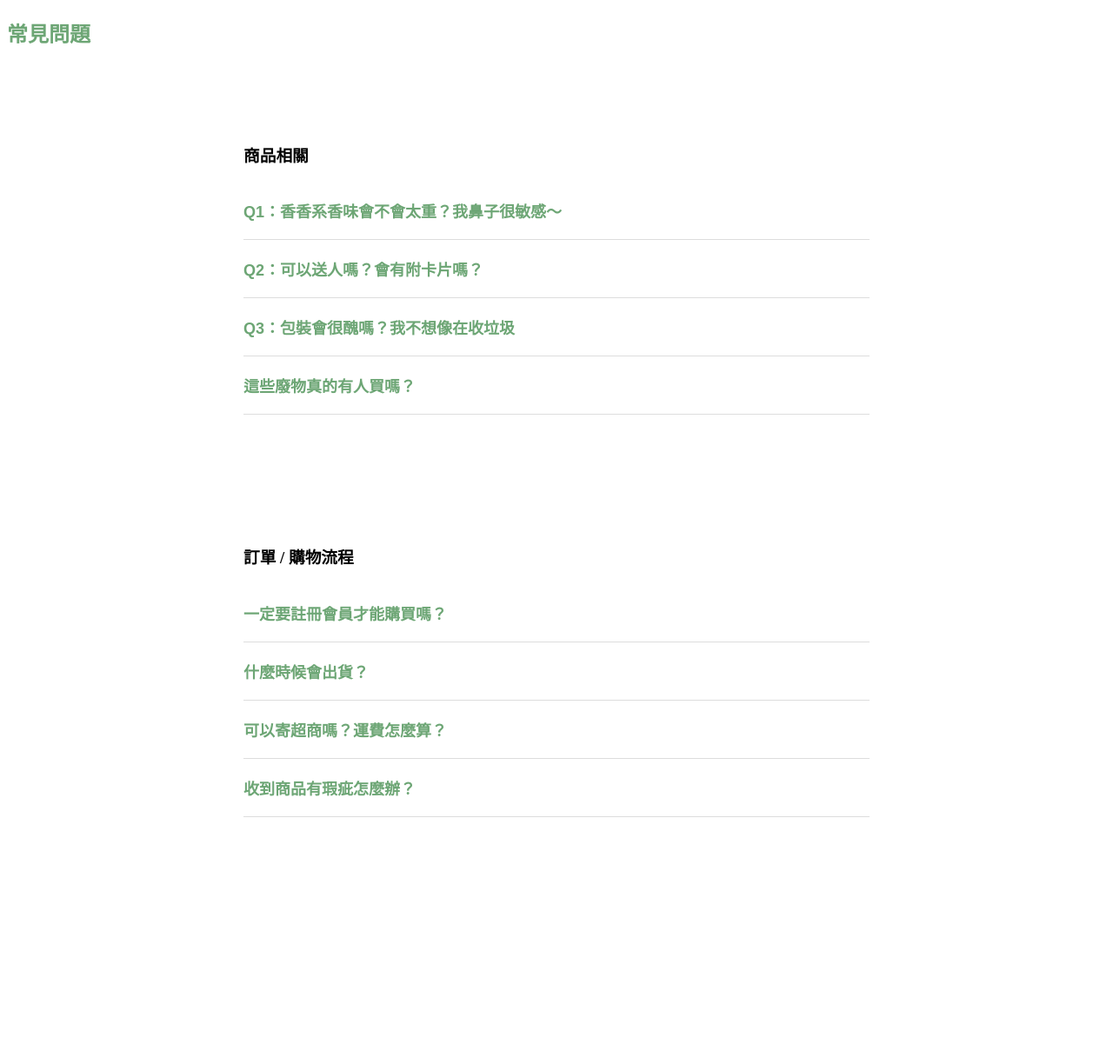
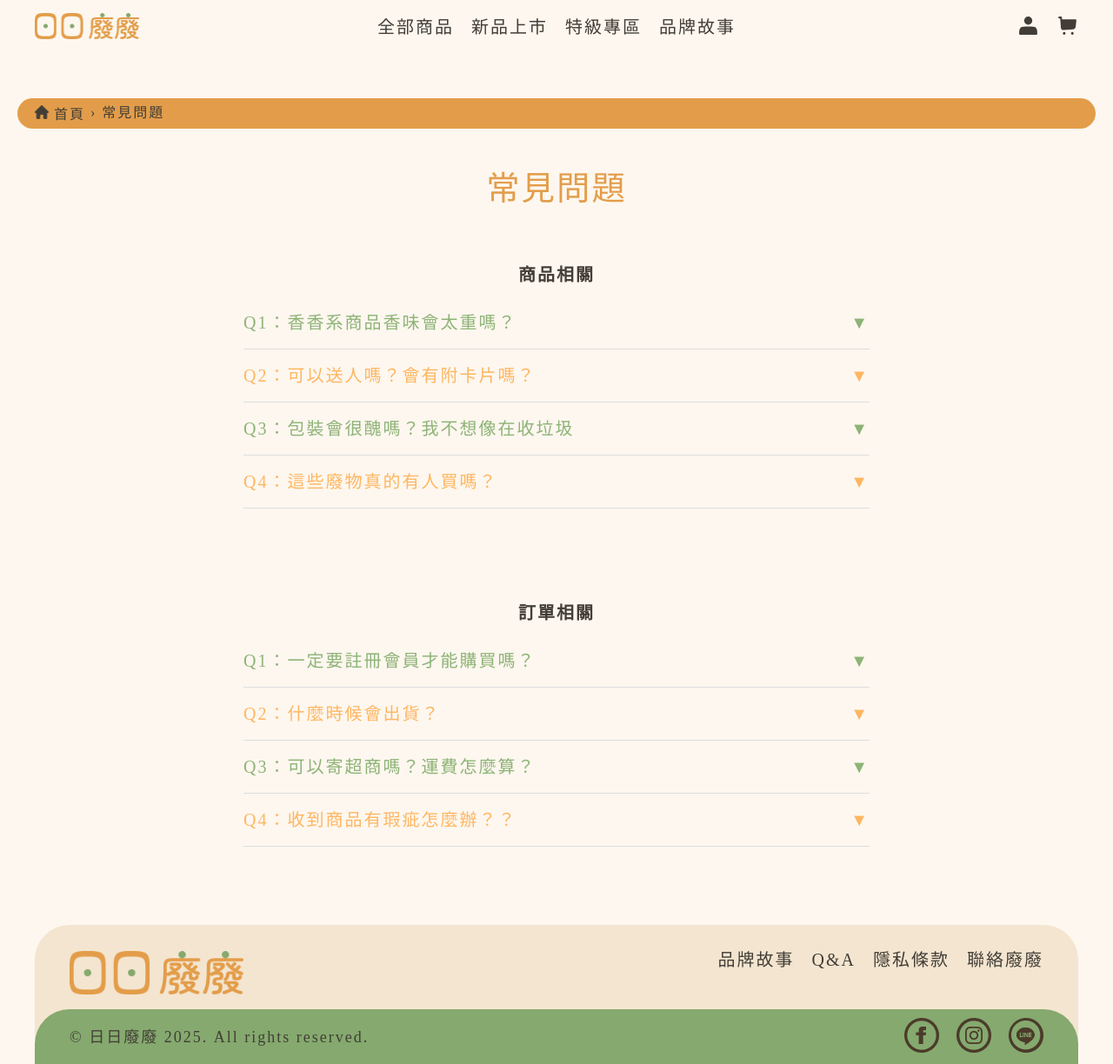
Before and after one commit to Amooo1122/dayday, a plain HTML site: page faq.html in a window 1280 px wide. Shown: the whole page at 87% size. Before the commit the page ends 1030 px from the top, so only its background shows below. Drawn offline with Linux system fonts and the light colour scheme; a web font is replaced by a local one.

Commit message:
新增QA

```diff
--- a/all.css
+++ b/all.css
@@ -63,7 +63,8 @@ header{
     background-color: #E39D4A;
     width: 1200px;
     border-radius: 100px;
-    gap: 6px
+    gap: 6px;
+    font-size: 16px;
 }
 
 .breadcrumb-icon {
--- a/faq.html
+++ b/faq.html
@@ -4,124 +4,192 @@
     <meta charset="UTF-8">
     <meta name="viewport" content="width=device-width, initial-scale=1.0">
     <title>常見問題</title>
+    <link rel="stylesheet" href="reset.css">
+    <link rel="stylesheet" href="all.css">
+    <link href="https://fonts.googleapis.com/css2?family=Zen+Maru+Gothic:wght@400;500;700&display=swap" rel="stylesheet">
     <style>
+        .container{
+            width: 1200px;
+            margin: 50px auto;
+            align-items: center;
+        }
+
         .faq-section {
             max-width: 720px;
-            margin: 50px auto;
+            margin: 30px auto;
             padding: 40px 24px;
         }
 
-            .faq-title {
+        .faq-title {
+            text-align: center;
             margin-bottom: 24px;
-            color: #6DA675;
+            color: #E39D4A;
         }
 
-            .faq-item {
+        .faq-category{
+            margin-bottom: 15px;
+            text-align: center;
+        }
+
+        .faq-item {
             border-bottom: 1px solid #ddd;
-            padding: 12px 0;
+            padding: 10px 0;
             }
 
-            .faq-question {
-            background: none;
-            border: none;
-            font-size: 18px;
-            font-weight: bold;
-            color: #6DA675;
-            text-align: left;
-            width: 100%;
+        .faq-item summary {
             cursor: pointer;
-            padding: 8px 0;
-            }
+            display: flex;
+            justify-content: space-between;
+            align-items: center;
+            padding: 10px 0;
+        }
 
-            .faq-answer {
-            display: none;
-            padding: 8px 0 16px;
-            line-height: 1.6;
-            color: #555;
-            }
+        .faq-item .icon {
+            display: inline-block;
+            transition: transform 0.3s ease;
+        }
 
-            .faq-item.active .faq-answer {
-            display: block;
-            }
+        .faq-item[open] .icon {
+            transform: rotate(180deg);
+        }
+
+        .faq-item:nth-child(odd) .faq-q {
+            color: #8EB376;
+        }
+
+        .faq-item:nth-child(even) .faq-q{
+            color: #FFB661;
+        }
+
+        .faq-item p{
+            font-size: 1rem;
+            left: 5px;
+        }
     </style>
 </head>
 <body>
-    <h2 class="faq-title">常見問題</h2>
+    <header>
+        <div class="logo">
+            <a href="index.html"><img src="./pic/logo.png" alt="Logo"></a>
+        </div>
 
-    <section class="faq-section">
-        <h3 class="faq-category">商品相關</h3>
+        <nav class="main-nav">
+            <ul>
+                <li><a href="#">全部商品</a></li>
+                <li><a href="new-arrivals.html">新品上市</a></li>
+                <li><a href="news.html">特級專區</a></li>
+                <li><a href="about.html">品牌故事</a></li>
+            </ul>
+        </nav>
 
-        <div class="faq-item">
-            <button class="faq-question">Q1：香香系香味會不會太重？我鼻子很敏感～</button>
-            <div class="faq-answer">
-            我們的香味偏溫和、舒心，不會刺鼻。但每個人對味道的感受不同，建議第一次使用時可放在空間稍大的地方唷 🕯
+        <div class="head-icon">
+            <a href="#" class="icon-member">
+            <svg xmlns="http://www.w3.org/2000/svg" width="25" height="25" viewBox="0 0 48 48"><path fill="currentColor" stroke="currentColor" stroke-linecap="round" stroke-linejoin="round" stroke-width="4" d="M24 20a7 7 0 1 0 0-14a7 7 0 0 0 0 14M6 40.8V42h36v-1.2c0-4.48 0-6.72-.872-8.432a8 8 0 0 0-3.496-3.496C35.92 28 33.68 28 29.2 28H18.8c-4.48 0-6.72 0-8.432.872a8 8 0 0 0-3.496 3.496C6 34.08 6 36.32 6 40.8"/></svg>
+            </a>
+            <a href="#" class="icon-cart">
+            <svg xmlns="http://www.w3.org/2000/svg" width="25" height="25" viewBox="0 0 24 24">
+            <path fill="currentColor" fill-rule="evenodd" d="M3 2a1 1 0 0 0 0 2h1.074l.16 2.077l.616 8.017a3 3 0 0 0 3.205 2.762l10.355-.74a3 3 0 0 0 2.768-2.661l.816-7.345A1 1 0 0 0 21 5H6.157l-.16-2.077A1 1 0 0 0 5 2zm4 18.5A1.5 1.5 0 0 1 8.5 19h.01a1.5 1.5 0 0 1 1.5 1.5v.01a1.5 1.5 0 0 1-1.5 1.5H8.5a1.5 1.5 0 0 1-1.5-1.5zM17.5 19a1.5 1.5 0 0 0-1.5 1.5v.01a1.5 1.5 0 0 0 1.5 1.5h.01a1.5 1.5 0 0 0 1.5-1.5v-.01a1.5 1.5 0 0 0-1.5-1.5z" clip-rule="evenodd" />
+            </svg>
+            </a>
+        </div>
+    </header>
+
+    <nav class="breadcrumb">
+        <a href="index.html"><img src="./pic/home.png" alt="首頁" class="breadcrumb-icon">首頁</a>
+        <span class="separator">›</span>
+        <span>常見問題</span>
+    </nav>
+
+    <div class="container">
+        <h2 class="faq-title">常見問題</h2>
+        <section class="faq-section">
+            <h4 class="faq-category">商品相關</h4>
+            <div class="faq-list">
+                <details class="faq-item">
+                    <summary class="faq-q">
+                        Q1：香香系商品香味會太重嗎？
+                        <span class="icon">▼</span>
+                    </summary>
+                    <p>我們的香味偏溫和、舒心，不會刺鼻。但每個人對味道的感受不同，建議第一次使用時可放在空間稍大的地方唷 🕯</p>
+                </details>
+                <details class="faq-item">
+                    <summary class="faq-q">
+                        Q2：可以送人嗎？會有附卡片嗎？
+                        <span class="icon">▼</span>
+                    </summary class="faq-q">
+                    <p>當然可以～下單時備註「送禮」，我們會幫你附上手寫風小卡或空白卡片，包裝也會好好整理，不會尷尬喔</p>
+                </details>
+                <details class="faq-item">
+                    <summary class="faq-q">
+                        Q3：包裝會很醜嗎？我不想像在收垃圾
+                        <span class="icon">▼</span>
+                    </summary>
+                    <p>雖然我們叫「廢廢」，但我們的包裝走溫柔療癒風 ✨ 收到的不是垃圾，是治癒感滿滿的小驚喜！</p>
+                </details>
+                <details class="faq-item">
+                    <summary class="faq-q">
+                        Q4：這些廢物真的有人買嗎？
+                        <span class="icon">▼</span>
+                    </summary>
+                    <p>你不是正在看嗎😏 越廢越可愛，買來不一定有用，但一定讓你會心一笑。</p>
+                </details>
+            </div>
+        </section>
+        <section class="faq-section">
+            <h4 class="faq-category">訂單相關</h4>
+            <div class="faq-list">
+                <details class="faq-item">
+                    <summary class="faq-q">
+                        Q1：一定要註冊會員才能購買嗎？
+                        <span class="icon">▼</span>
+                    </summary>
+                    <p>是的唷～我們採會員制購物制度，註冊快速方便，也能查訂單、累積點數。不會寄垃圾信請放心 💌</p>
+                </details>
+                <details class="faq-item">
+                    <summary class="faq-q">
+                        Q2：什麼時候會出貨？
+                        <span class="icon">▼</span>
+                    </summary class="faq-q">
+                    <p>付款完成後的 2～3 個工作天內會寄出唷。遇假日或節日可能稍慢，會在 IG 通知大家 🐢</p>
+                </details>
+                <details class="faq-item">
+                    <summary class="faq-q">
+                        Q3：可以寄超商嗎？運費怎麼算？
+                        <span class="icon">▼</span>
+                    </summary>
+                    <p>可以的！支援 7-11 和全家取貨，運費 NT$60，滿 NT$1000 免運喔～
+</p>
+                </details>
+                <details class="faq-item">
+                    <summary class="faq-q">
+                        Q4：收到商品有瑕疵怎麼辦？？
+                        <span class="icon">▼</span>
+                    </summary>
+                    <p>拍照私訊我們 IG 或寄信給客服，我們會盡快幫你處理，讓你安心買廢物 </p>
+                </details>
+            </div>
+        </section>
+    </div>
+
+    <footer class="site-footer">
+        <div class="footer-main">
+            <img src="./pic/logo.png" alt="logo">
+            <ul class="footer-nav">
+                <li><a href="about.html">品牌故事</a></li>
+                <li><a href="faq.html">Q&A</a></li>
+                <li><a href="#">隱私條款</a></li>
+                <li><a href="#">聯絡廢廢</a></li>
+            </ul>
+        </div>
+        <div class="footer-social">
+            <p class="footer-bottom">© 日日廢廢 2025. All rights reserved.</p>
+            <div class="footer-icon">
+            <a href="#"><img src="./pic/FB.png" alt="FB"></a>
+            <a href="#"><img src="./pic/IG.png" alt="IG"></a>
+            <a href="#"><img src="./pic/line.png" alt="LINE"></a>
             </div>
         </div>
+    </footer>
 
-        <div class="faq-item">
-            <button class="faq-question">Q2：可以送人嗎？會有附卡片嗎？</button>
-            <div class="faq-answer">
-            當然可以～下單時備註「送禮」，我們會幫你附上手寫風小卡或空白卡片，包裝也會好好整理，不會尷尬喔
-            </div>
-        </div>
-
-        <div class="faq-item">
-            <button class="faq-question">Q3：包裝會很醜嗎？我不想像在收垃圾</button>
-            <div class="faq-answer">
-            雖然我們叫「廢廢」，但我們的包裝走溫柔療癒風 ✨ 收到的不是垃圾，是治癒感滿滿的小驚喜！
-            </div>
-        </div>
-
-        <div class="faq-item">
-            <button class="faq-question">這些廢物真的有人買嗎？</button>
-            <div class="faq-answer">
-            你不是正在看嗎😏 越廢越可愛，買來不一定有用，但一定讓你會心一笑。
-            </div>
-        </div>
-    </section>
-
-    <section class="faq-section">
-        <h3 class="faq-category">訂單 / 購物流程</h3>
-
-        <div class="faq-item">
-            <button class="faq-question">一定要註冊會員才能購買嗎？</button>
-            <div class="faq-answer">
-            是的唷～我們採會員制購物制度，註冊快速方便，也能查訂單、累積點數。不會寄垃圾信請放心 💌
-            </div>
-        </div>
-
-        <div class="faq-item">
-            <button class="faq-question">什麼時候會出貨？</button>
-            <div class="faq-answer">
-            付款完成後的 2～3 個工作天內會寄出唷。遇假日或節日可能稍慢，會在 IG 通知大家 🐢
-            </div>
-        </div>
-
-        <div class="faq-item">
-            <button class="faq-question">可以寄超商嗎？運費怎麼算？</button>
-            <div class="faq-answer">
-            可以的！支援 7-11 和全家取貨，運費 NT$60，滿 NT$1000 免運喔～
-            </div>
-        </div>
-
-        <div class="faq-item">
-            <button class="faq-question">收到商品有瑕疵怎麼辦？</button>
-            <div class="faq-answer">
-            拍照私訊我們 IG 或寄信給客服，我們會盡快幫你處理，讓你安心買廢物 🧸
-            </div>
-        </div>
-        </section>
-
-
-    <script>
-        const faqItems = document.querySelectorAll('.faq-item');
-
-        faqItems.forEach(item => {
-            const question = item.querySelector('.faq-question');
-            question.addEventListener('click', () => {
-            item.classList.toggle('active');
-            });
-        });
-    </script>
 </body>
 </html>
```
Also changed, not shown: about.html (+1 -1 lines), candle_wood-warmth.html (+1 -1 lines), index.html (+2 -2 lines), new-arrivals.html (+1 -1 lines), news-01.html (+1 -1 lines), news.html (+1 -1 lines).
